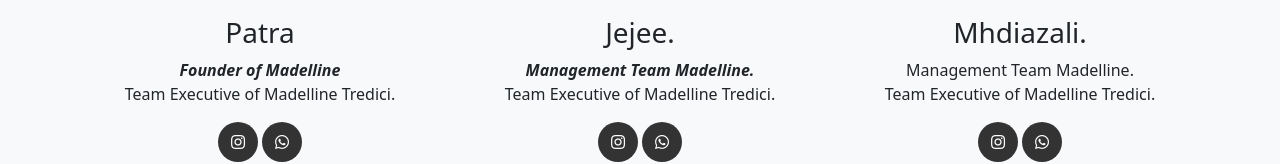
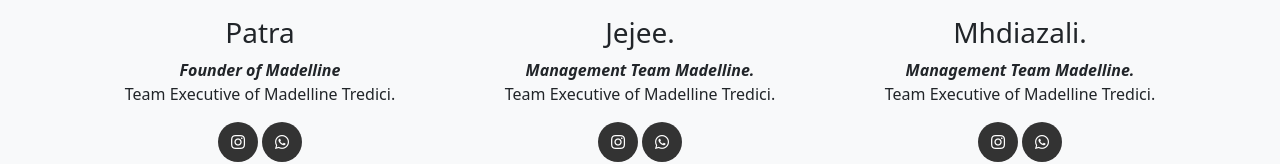
Before and after one commit to lancelot6678/Websitemadelline, a plain HTML site: page index.html in a window 1280 px wide. Shown: the part 2483-2647 px from the top of the page. Drawn offline with nearby package versions, Linux system fonts and the light colour scheme.

Commit message:
index.html

```diff
--- a/index.html
+++ b/index.html
@@ -170,7 +170,7 @@
               class="rounded-circle mb-3"
             />
             <h3>Mhdiazali.</h3>
-            <p>Management Team Madelline.<br>Team Executive of Madelline Tredici.</p>
+            <p><strong><em>Management Team Madelline.</em></strong><br>Team Executive of Madelline Tredici.</p>
             <p>
               <a href="https://www.instagram.com/mhdiazali/" class="social"><i class="fab fa-instagram"></i></a>
               <a href="https://wa.me/6285216901225/" class="social"><i class="fab fa-whatsapp"></i></a>
```
